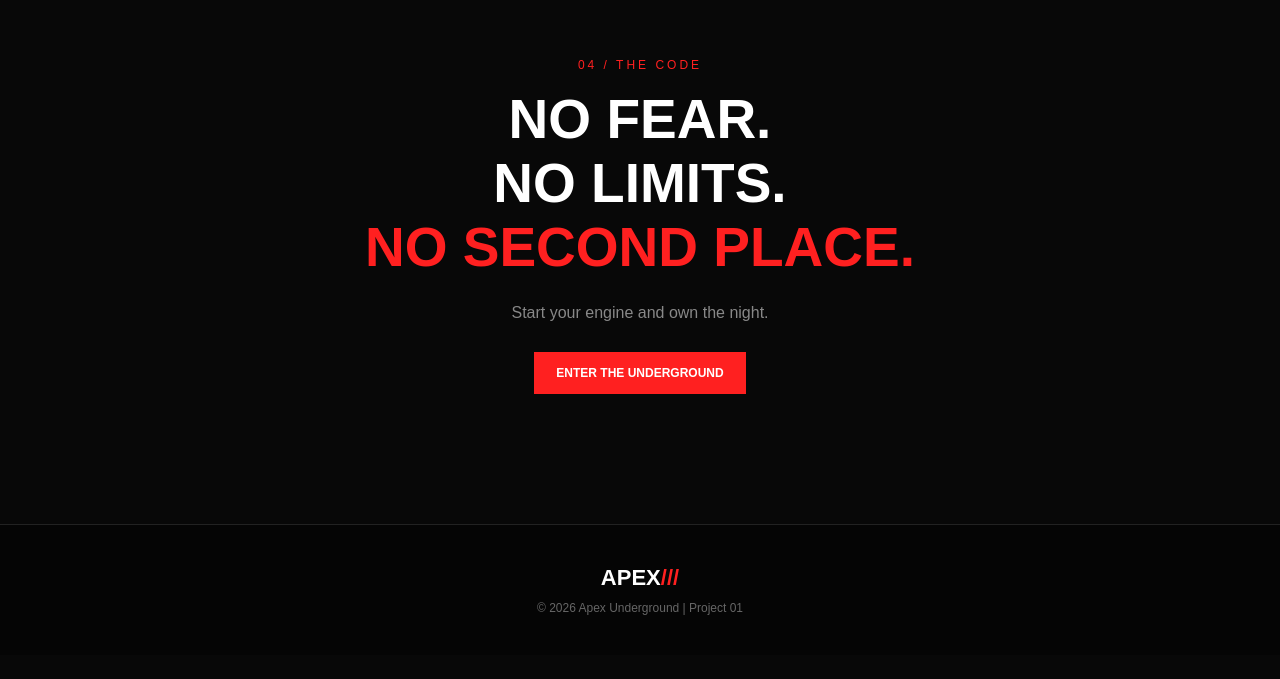
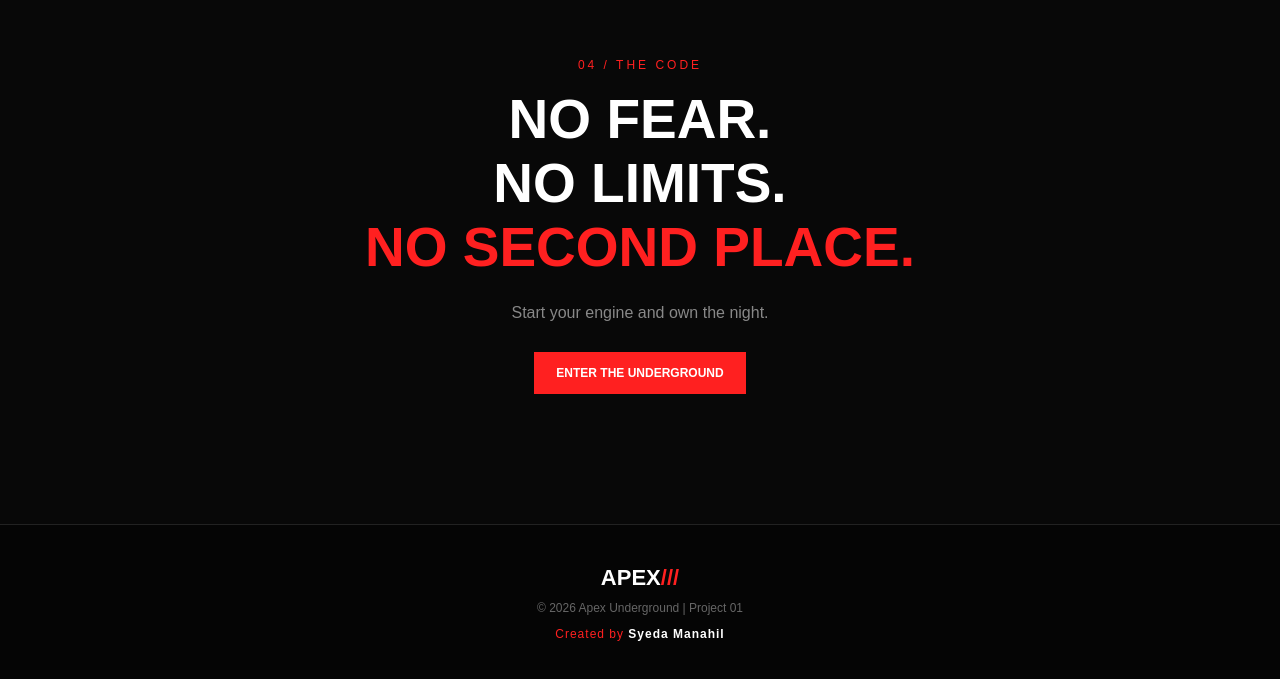
Before and after one commit to menooprog/Apex-Underground, a plain HTML site: page index.html in a window 1280 px wide. Shown: the part 2548-3227 px from the top of the page. Before the commit the page ends 3203 px from the top, so only its background shows below. Drawn offline with Linux system fonts and the light colour scheme.

Commit message:
Update index.html

```diff
--- a/index.html
+++ b/index.html
@@ -184,6 +184,7 @@
         <h3>APEX<span>///</span></h3>
 
         <p>© 2026 Apex Underground | Project 01</p>
+  <p class="creator">Created by <strong>Syeda Manahil</strong></p>
 
     </footer>
 
```
